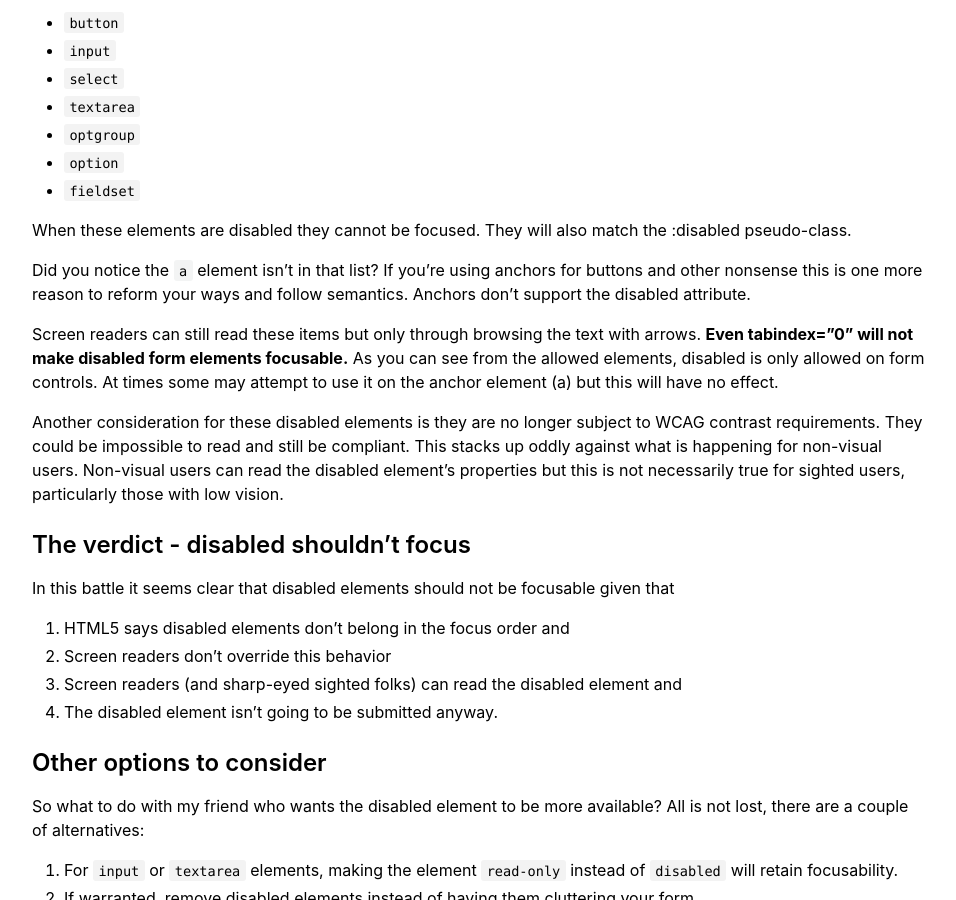
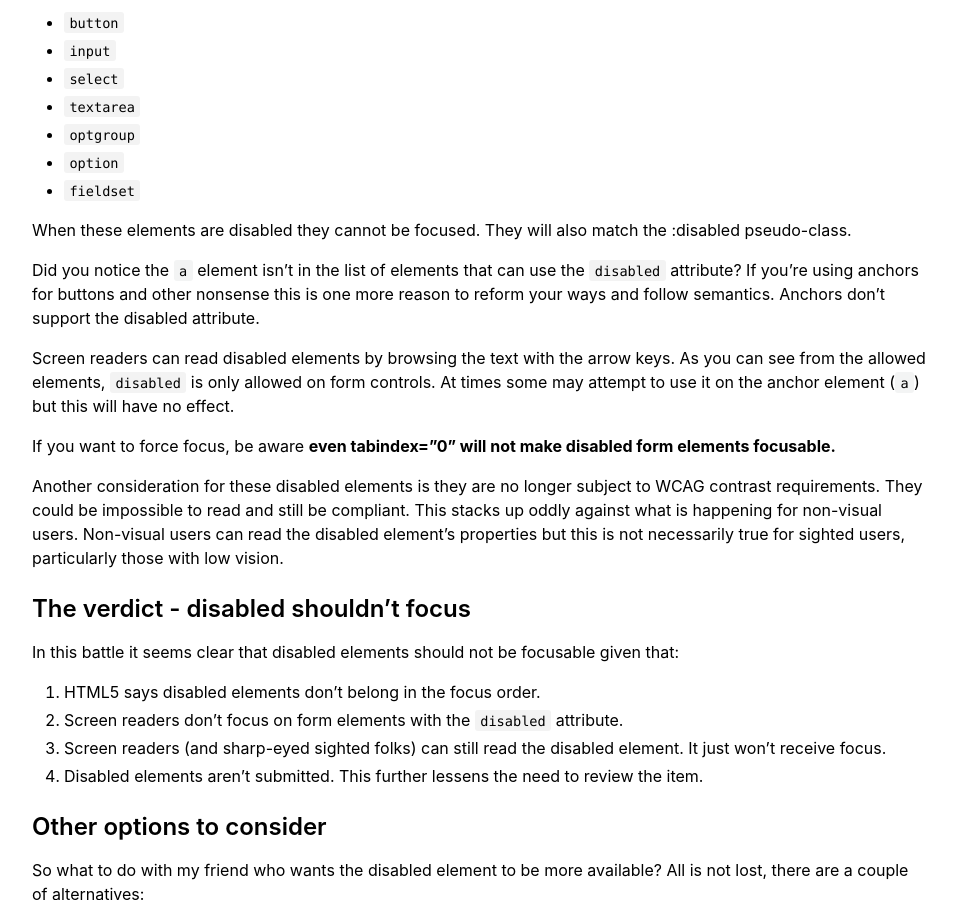
Before and after one commit to jlukosky/jlukosky, a Jekyll site: the page built from _posts/2019-05-16-Focusing-on-disabled-elements.md, in a window 1280 px wide and 900 px high, scrolled down 760 px. Shown: the whole window, without its empty margins (160-1116 px from the left). Built offline with Jekyll 4.4.1, drawn with Linux system fonts in a browser that asks for light colours.

Commit message:
more information

```diff
--- a/_posts/2019-05-16-Focusing-on-disabled-elements.md
+++ b/_posts/2019-05-16-Focusing-on-disabled-elements.md
@@ -27,21 +27,22 @@ Let's look at what makes a disabled form element special. According to [HTML5 4.
 
 When these elements are disabled they cannot be focused. They will also match the :disabled pseudo-class.
 
-Did you notice the `a` element isn't in that list? If you're using anchors for buttons and other nonsense this is one more reason to reform your ways and follow semantics. Anchors don't support the disabled attribute.
+Did you notice the `a` element isn't in the list of elements that can use the `disabled` attribute? If you're using anchors for buttons and other nonsense this is one more reason to reform your ways and follow semantics. Anchors don't support the disabled attribute.
 
-Screen readers can still read these items but only through browsing the text with arrows. **Even tabindex="0" will not make disabled form elements focusable.**
-As you can see from the allowed elements, disabled is only allowed on form controls. At times some may attempt to use it on the anchor element (a) but this will have no effect.
+Screen readers can read disabled elements by browsing the text with the arrow keys. As you can see from the allowed elements, `disabled` is only allowed on form controls. At times some may attempt to use it on the anchor element (`a`) but this will have no effect.
+
+If you want to force focus, be aware **even tabindex="0" will not make disabled form elements focusable.**
 
 Another consideration for these disabled elements is they are no longer subject to WCAG contrast requirements. They could be impossible to read and still be compliant. This stacks up oddly against what is happening for non-visual users. Non-visual users can read the disabled element's properties but this is not necessarily true for sighted users, particularly those with low vision.
 
 ## The verdict - disabled shouldn't focus
 
-In this battle it seems clear that disabled elements should not be focusable given that
+In this battle it seems clear that disabled elements should not be focusable given that:
 
-1. HTML5 says disabled elements don't belong in the focus order and
-2. Screen readers don't override this behavior
-3. Screen readers (and sharp-eyed sighted folks) can read the disabled element and
-4. The disabled element isn't going to be submitted anyway.
+1. HTML5 says disabled elements don't belong in the focus order.
+2. Screen readers don't focus on form elements with the `disabled` attribute.
+3. Screen readers (and sharp-eyed sighted folks) can still read the disabled element. It just won't receive focus.
+4. Disabled elements aren't submitted. This further lessens the need to review the item.
 
 ## Other options to consider
 
```
